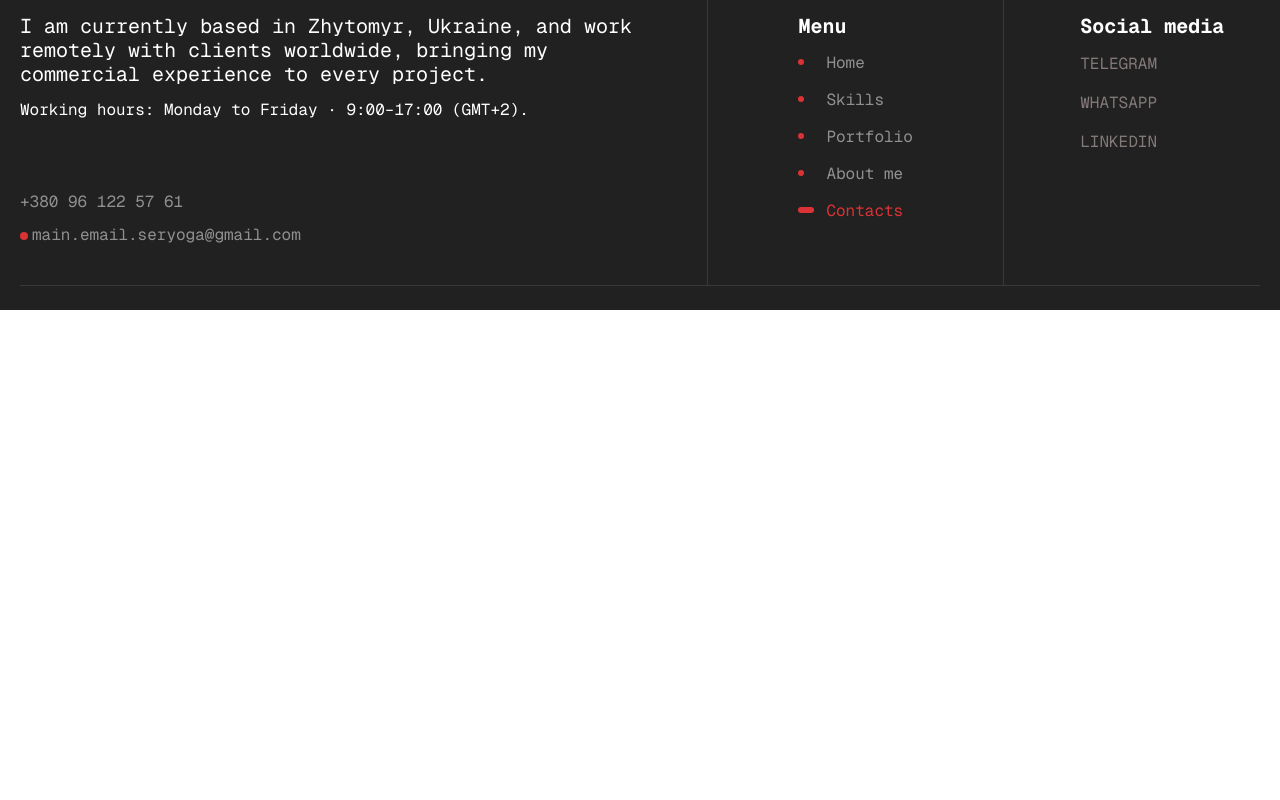
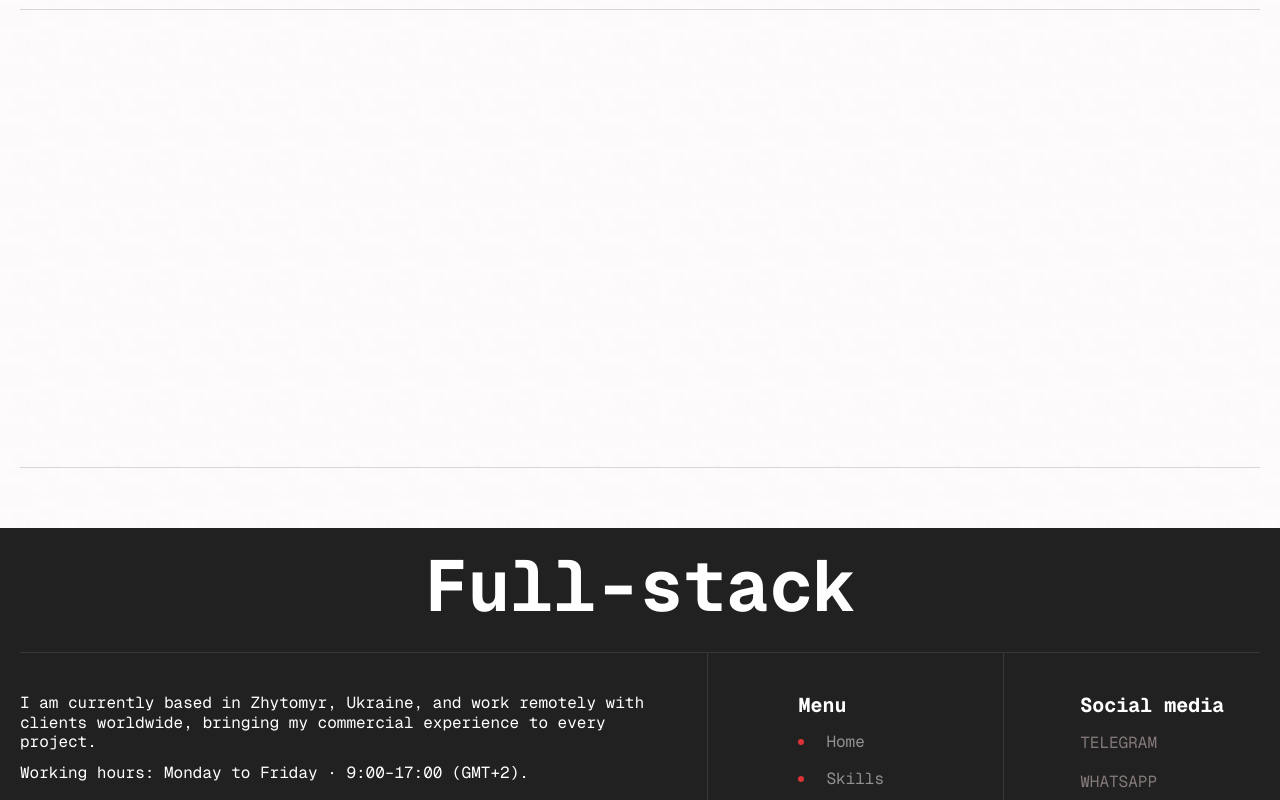
Before and after one commit to SeryogaGitHub/resume-2.0, a Vue app in the folder frontend/: page /contact in a window 1280 px wide. Shown: the part 920-1720 px from the top of the page. Before the commit the page ends 1230 px from the top, so only its background shows below. Built offline with nearby package versions, Linux system fonts and the light colour scheme.

Commit message:
add FAQSection in contact

```diff
--- a/frontend/src/components/Footer.vue
+++ b/frontend/src/components/Footer.vue
@@ -26,7 +26,7 @@ const content = computed(() => ({
       <div class="bottom">
         <div class="info-contact item">
           <div>
-            <h4 class="font-weight-4">{{ content.location }}</h4>
+            <h5 class="font-weight-4">{{ content.location }}</h5>
             <h5 class="font-weight-4">{{ content.time }}</h5>
           </div>
 
--- a/frontend/src/views/ContactView.vue
+++ b/frontend/src/views/ContactView.vue
@@ -3,6 +3,7 @@ import Header from '@/components/Header.vue';
 import FormSection from '@/components/contact/FormSection.vue';
 import Footer from '@/components/Footer.vue';
 import TopContact from "@/components/contact/TopContact.vue";
+import FAQSection from "@/components/home/FAQSection.vue";
 </script>
 
 <template>
@@ -13,6 +14,7 @@ import TopContact from "@/components/contact/TopContact.vue";
     <main class="main-content">
       <TopContact />
 <!--      <FormSection />-->
+      <FAQSection />
     </main>
 
     <Footer />
```
